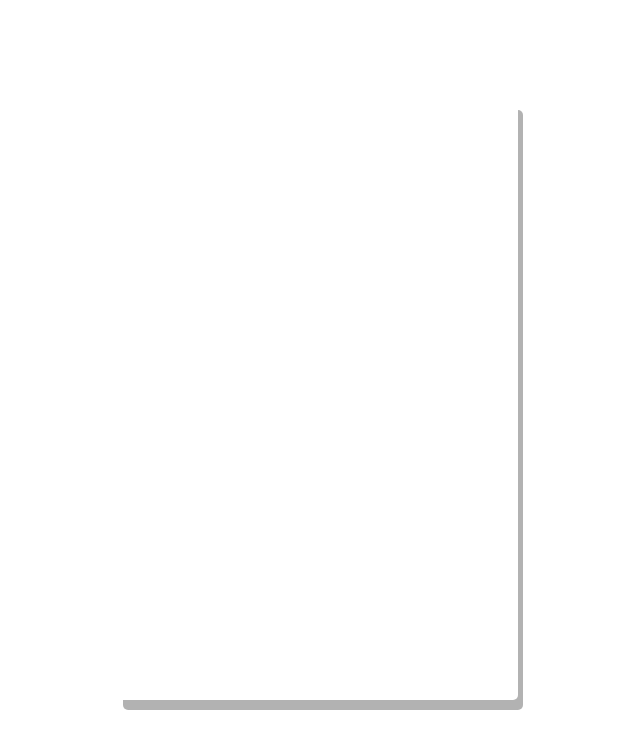
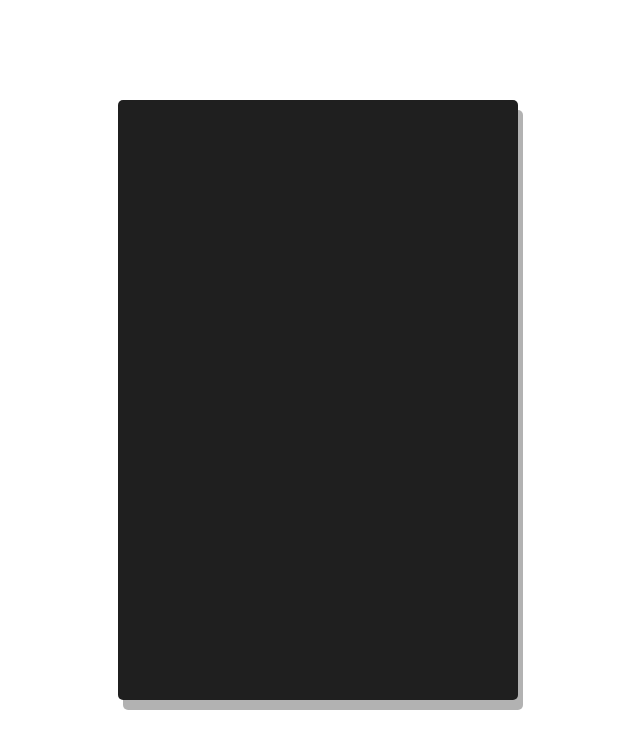
Before and after one commit to ThomasTW935/windows-calculator-clone, a React (Vite) app: page / in a window 1280 px wide. Shown: the top 748 px of the page, without its empty margins (322-962 px from the left). Built offline with nearby package versions, Linux system fonts and the light colour scheme.

Commit message:
fix theme palette

```diff
--- a/src/core-ui/theme.ts
+++ b/src/core-ui/theme.ts
@@ -7,8 +7,8 @@ const defaultTheme: DefaultTheme = {
     lg: "1024px",
   },
   palette: {
-    primary: "#fff",
-    secondary: {
+    common: { white: "#fff", black: "#000" },
+    primary: {
       lighter: "#343434",
       light: "#1f1f1f",
       normal: "#131313",
```
